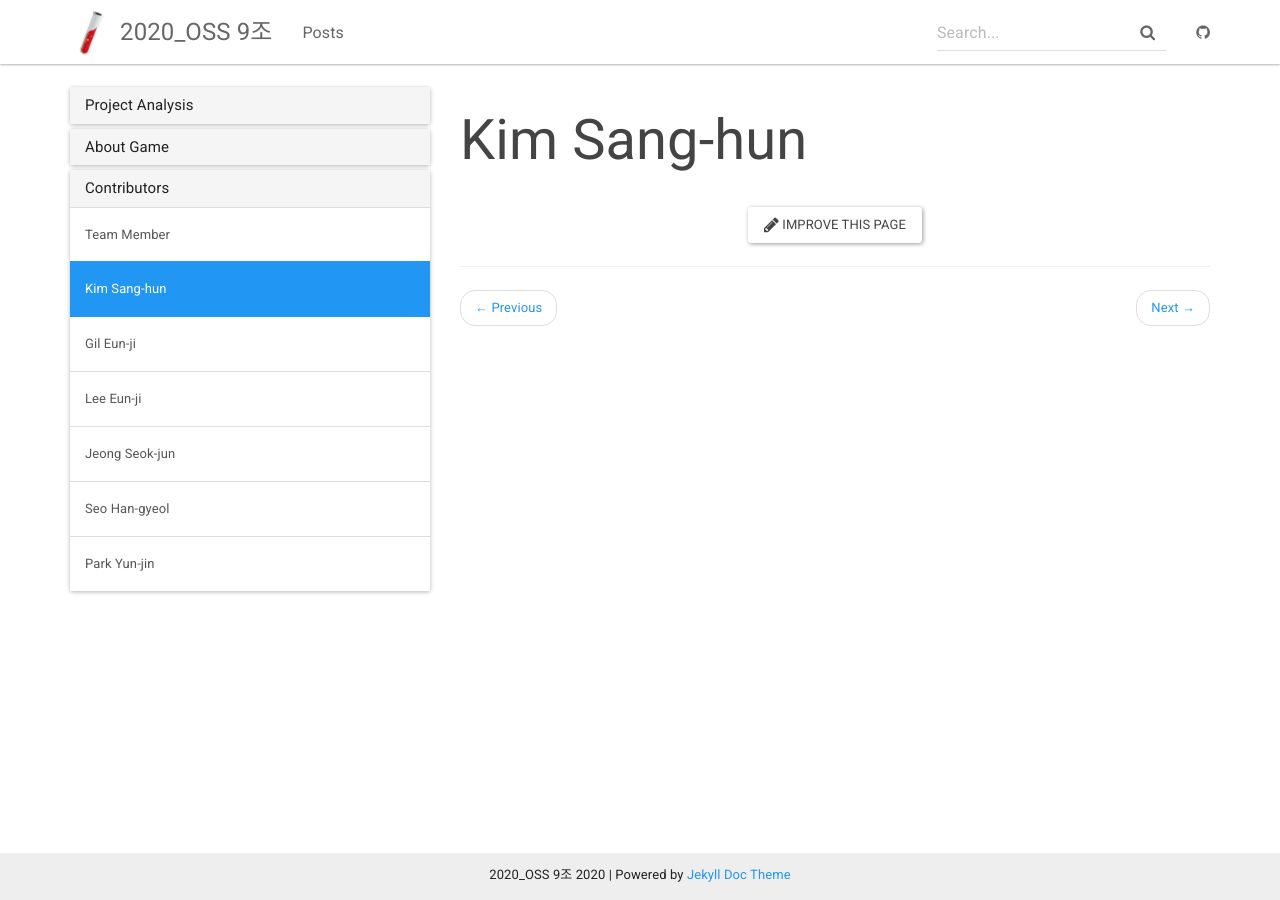
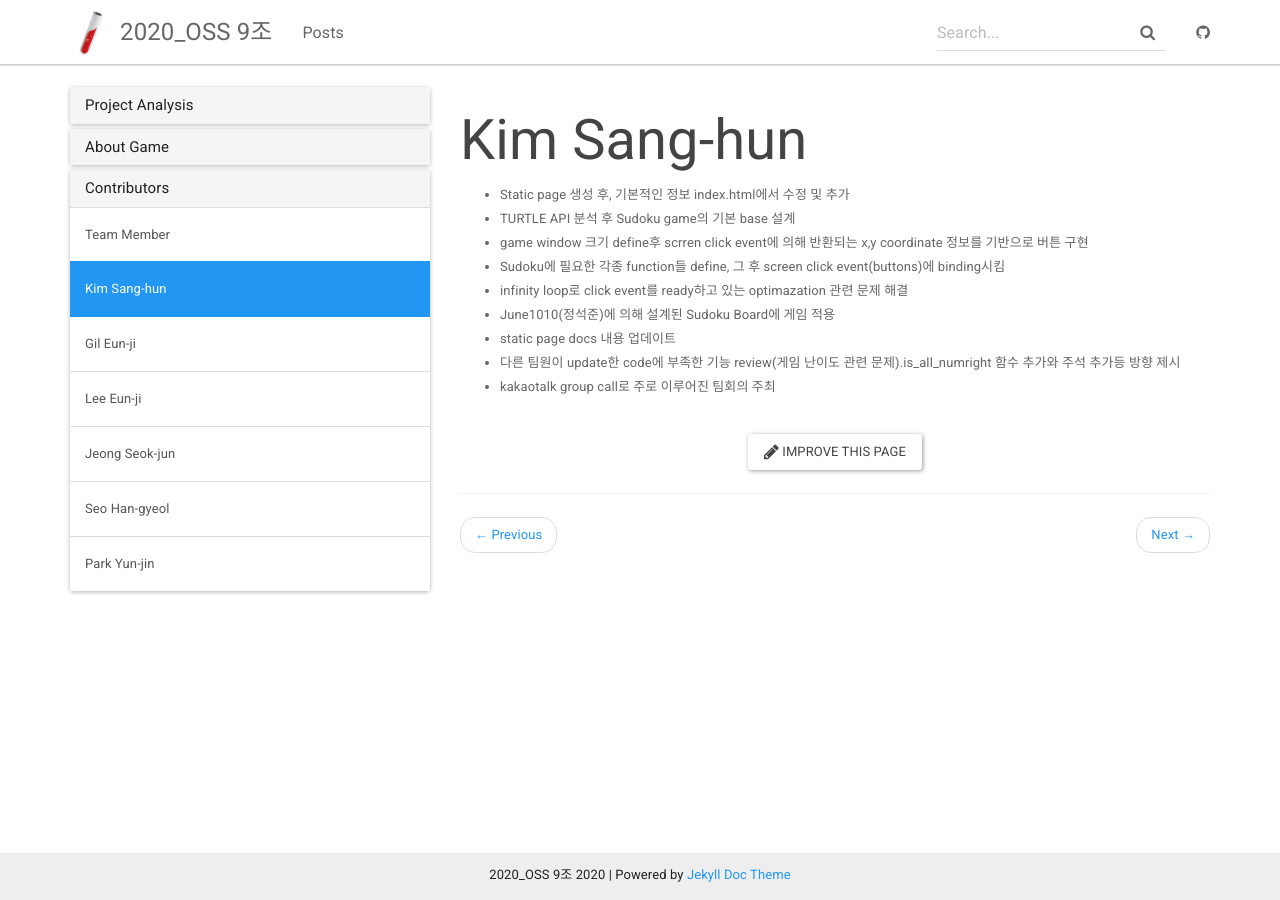
Before and after one commit to doolim98/2020-2-OSS-9, a Jekyll site: the page built from _docs/Teamrole/kimsanghun_role.md, in a window 1280 px wide. Built offline with Jekyll 4.4.1, drawn with Linux system fonts in a browser that asks for light colours.

Commit message:
Update kimsanghun_role.md

```diff
--- a/_docs/Teamrole/kimsanghun_role.md
+++ b/_docs/Teamrole/kimsanghun_role.md
@@ -2,3 +2,13 @@
 title: Kim Sang-hun
 permalink: /docs/kimsanghun_role/
 ---
+
+- Static page 생성 후, 기본적인 정보 index.html에서 수정 및 추가
+- TURTLE API 분석 후 Sudoku game의 기본 base 설계
+- game window 크기 define후 scrren click event에 의해 반환되는 x,y coordinate 정보를 기반으로 버튼 구현
+- Sudoku에 필요한 각종 function들 define, 그 후 screen click event(buttons)에 binding시킴
+- infinity loop로 click event를 ready하고 있는 optimazation 관련 문제 해결
+- June1010(정석준)에 의해 설계된 Sudoku Board에 게임 적용
+- static page docs 내용 업데이트
+- 다른 팀원이 update한 code에 부족한 기능 review(게임 난이도 관련 문제).is_all_numright 함수 추가와 주석 추가등 방향 제시
+- kakaotalk group call로 주로 이루어진 팀회의 주최
```
